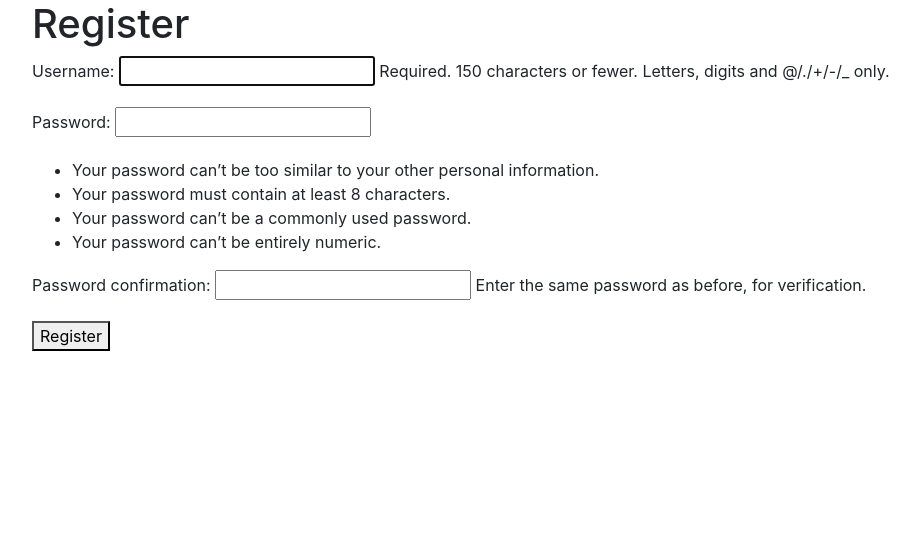
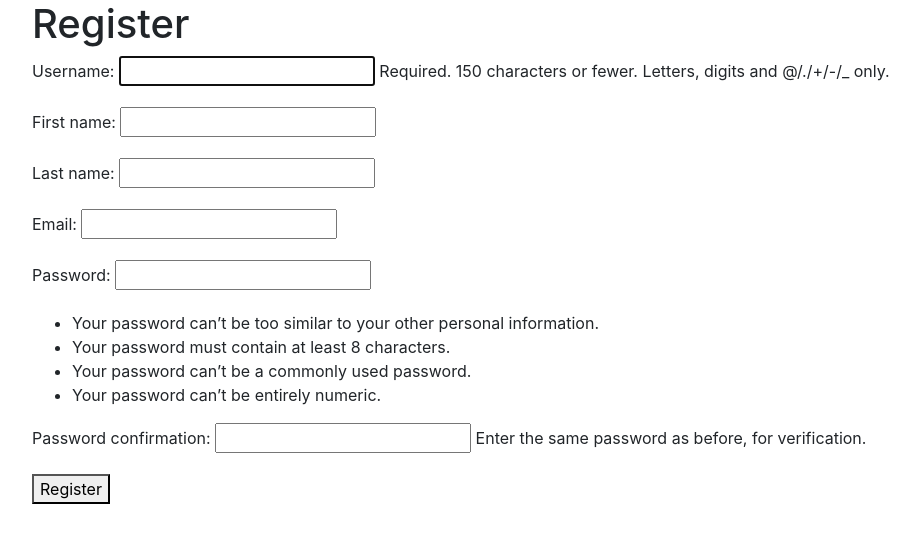
Before and after one commit to matthewsmkim1/MedHacks_Website, a Django app: page /accounts/register/ in a window 1280 px wide. Shown: the part 112-655 px from the top of the page, without its empty margins (68-988 px from the left). Run offline with Django 3.2, Linux system fonts and the light colour scheme; some libraries are stand-ins or nearby versions.

Commit message:
custom registration form

```diff
--- /dev/null
+++ b/medhacks/accounts/forms.py
@@ -0,0 +1,26 @@
+from django import forms
+from django.contrib.auth.models import User
+from django.contrib.auth.forms import UserCreationForm
+
+class RegistrationForm(UserCreationForm):
+    email = forms.EmailField(required=True)
+
+    #meta is a special class that defines meta data that relates to the RegistrationForm class
+    class Meta:
+        model = User
+        fields = (
+            'username',
+            'first_name',
+            'last_name',
+            'email',
+            'password1',
+            'password2'
+            )
+    def save(self, commit=True):
+        user = super(RegistrationForm, self).save(commit=False)
+        user.first_name = self.cleaned_data['first_name']
+        user.last_name = self.cleaned_data['last_name']
+        user.email = self.cleaned_data['email']
+        if commit:
+            user.save()
+        return user
--- a/medhacks/accounts/templates/base.html
+++ b/medhacks/accounts/templates/base.html
@@ -24,7 +24,7 @@
                         <a class="nav-link" href="#">Login</a>
                     </li>
                     <li class="nav-item">
-                        <a class="nav-link" href="/account/register">Register</a>
+                        <a class="nav-link" href="/accounts/register">Register</a>
                     </li>
                     <li class="nav-item dropdown">
                     <a class="nav-link dropdown-toggle" href="#" id="navbarDropdownMenuLink" data-toggle="dropdown" aria-haspopup="true" aria-expanded="false">
--- a/medhacks/accounts/views.py
+++ b/medhacks/accounts/views.py
@@ -1,5 +1,5 @@
 from django.shortcuts import render, HttpResponse, redirect
-from django.contrib.auth.forms import UserCreationForm
+from accounts.forms import RegistrationForm
 
 # Create your views here.
 def home(request):
@@ -12,11 +12,11 @@ def home(request):
 
 def register(request):
     if request.method == 'POST':
-        form = UserCreationForm(request.POST)
+        form = RegistrationForm(request.POST)
         if form.is_valid():
             form.save()
             return redirect('/accounts')
     else:
-        form = UserCreationForm()
+        form = RegistrationForm()
         args = {'form': form}
         return render(request, 'accounts/reg_form.html', args)
```
Also changed, not shown: medhacks/db.sqlite3.
